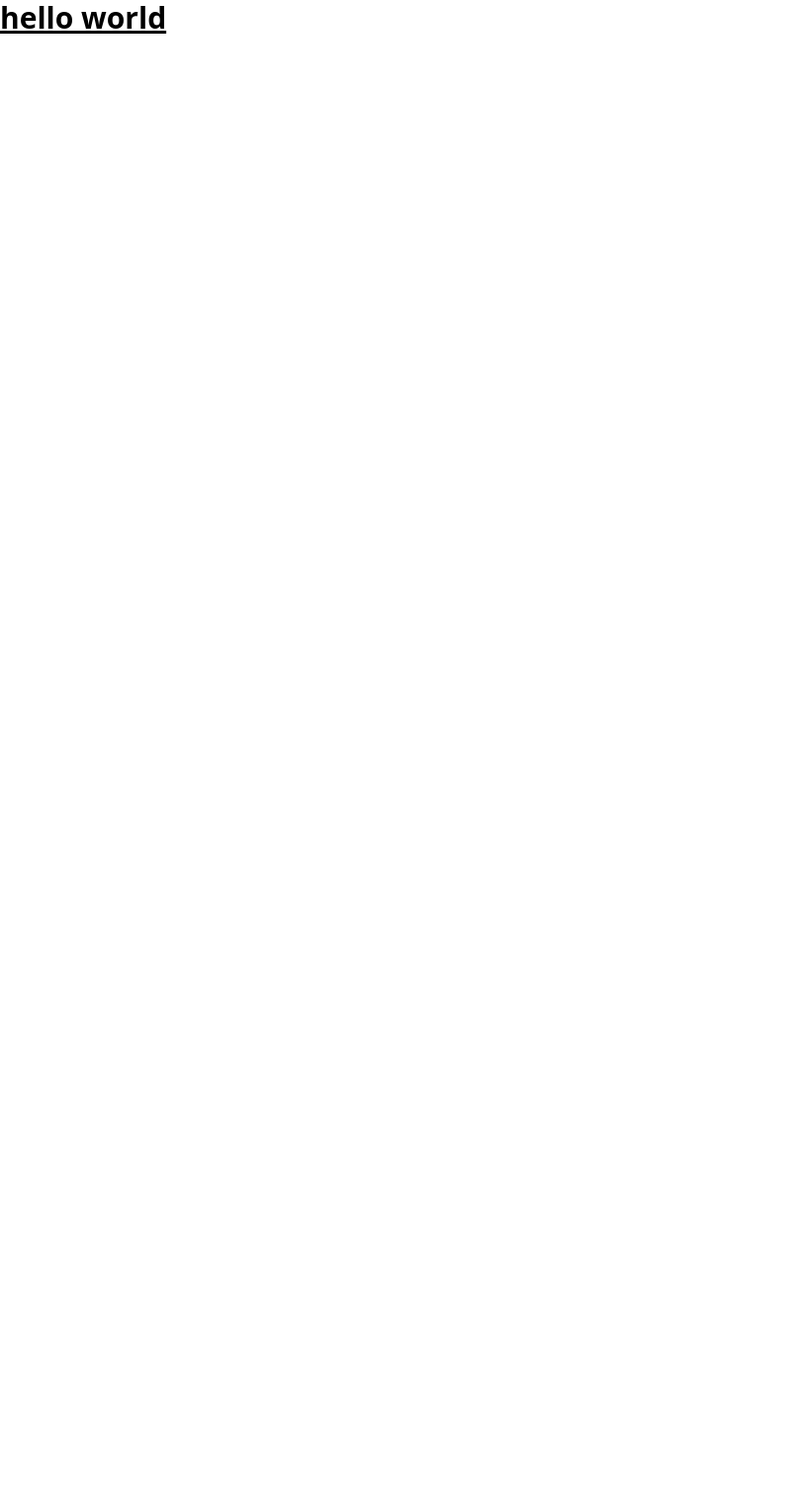
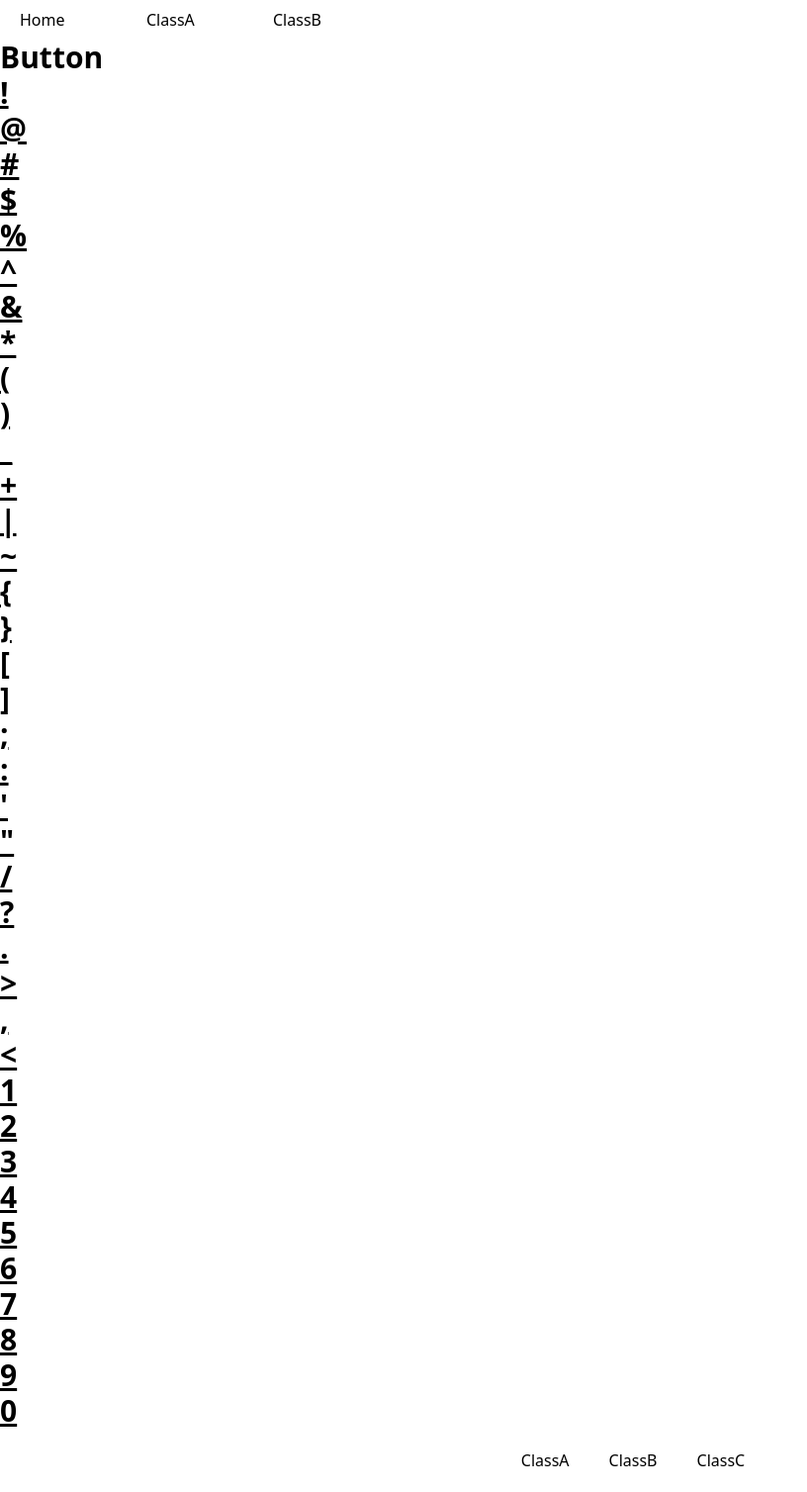
Before and after one commit to shimura0714/keytyping, a Next.js app: page / in a window 1280 px wide. Shown: the whole page at 99% size, without its empty margins (0-816 px from the left). Before the commit the page ends 800 px from the top, so only its background shows below. Built offline with nearby package versions, Linux system fonts and the light colour scheme.

Commit message:
add some components and pages

```diff
--- a/components/button/Key.tsx
+++ /dev/null
@@ -1,15 +0,0 @@
-import {FC} from 'react';
-
-type Props = {
-  character: string
-}
-
-export const Key: FC<Props> = ({character}) => {
-  return (
-    <div>
-      { character }
-    </div>
-  );
-};
-
-export default Key;
--- /dev/null
+++ b/components/keyboard/Key.tsx
@@ -0,0 +1,51 @@
+import {FC} from 'react';
+
+export type Character =
+  | '!'
+  | '@'
+  | '#'
+  | '$'
+  | '%'
+  | '^'
+  | '&'
+  | '*'
+  | '('
+  | ')'
+  | '_'
+  | '+'
+  | '|'
+  | '~'
+  | '{'
+  | '}'
+  | '['
+  | ']'
+  | ';'
+  | ':'
+  | "'"
+  | '"'
+  | '/'
+  | '?'
+  | '.'
+  | '>'
+  | ','
+  | '<'
+  | '1'
+  | '2'
+  | '3'
+  | '4'
+  | '5'
+  | '6'
+  | '7'
+  | '8'
+  | '9'
+  | '0';
+
+export type Props = {
+  character: Character;
+};
+
+export const Key: FC<Props> = ({character}) => {
+  return <div className='container'>{character}</div>;
+};
+
+export default Key;
--- /dev/null
+++ b/components/keyboard/Keyboard.tsx
@@ -0,0 +1,65 @@
+import { FC, useState } from "react";
+import { Key, Character } from "./Key";
+
+const characters: Character[] = [
+  "!",
+  "@",
+  "#",
+  "$",
+  "%",
+  "^",
+  "&",
+  "*",
+  "(",
+  ")",
+  "_",
+  "+",
+  "|",
+  "~",
+  "{",
+  "}",
+  "[",
+  "]",
+  ";",
+  ":",
+  "'",
+  '"',
+  "/",
+  "?",
+  ".",
+  ">",
+  ",",
+  "<",
+  "1",
+  "2",
+  "3",
+  "4",
+  "5",
+  "6",
+  "7",
+  "8",
+  "9",
+  "0",
+];
+
+export const Keyboard: FC = () => {
+  const getRandomKeyNumber = () => {
+    return Math.random() * (characters.length - 0) + 0;
+  }
+  const [keyChar, setKeyChar] = useState(getRandomKeyNumber());
+  console.log(keyChar);
+  const keypress = ((e: React.KeyboardEvent<HTMLButtonElement>) => {
+    console.log(e.key);
+    setKeyChar(getRandomKeyNumber());
+  });
+  return (
+    <div>
+      <button onKeyPress={ keypress }>Button</button>
+      {characters.map((character, index) => {
+        return <Key key={index} character={character} />;
+      })}
+    </div>
+  );
+};
+
+export default Keyboard;
--- a/components/layout/Footer.tsx
+++ b/components/layout/Footer.tsx
@@ -3,9 +3,13 @@ import {FC} from 'react';
 export const Footer: FC = () => {
 
   return (
-    <div>
-      HEADER
-    </div>
+    <footer>
+      <ul className='flex m-auto justify-center'>
+        <li className='w-50 m-5'>ClassA</li>
+        <li className='w-50 m-5'>ClassB</li>
+        <li className='w-50 m-5'>ClassC</li>
+      </ul>
+    </footer>
   )
 };
 
--- a/components/layout/Header.tsx
+++ b/components/layout/Header.tsx
@@ -3,9 +3,13 @@ import {FC} from 'react';
 export const Header: FC = () => {
 
   return (
-    <div>
-      HEADER
-    </div>
+    <header>
+        <ul className='flex pl-5 pr-5 pt-2 pb-2'>
+        <li className='w-32'>Home</li>
+        <li className='w-32'>ClassA</li>
+        <li className='w-32'>ClassB</li>
+      </ul>
+    </header>
   )
 };
 
--- /dev/null
+++ b/components/layout/Layout.tsx
@@ -0,0 +1,19 @@
+import { FC, ReactElement } from "react";
+import { Header } from "./Header";
+import { Footer } from "./Footer";
+
+type Props = {
+  children: ReactElement;
+};
+
+export const Layout: FC<Props> = ({ children }) => {
+  return (
+    <>
+      <Header />
+      <main className="text-3xl font-bold underline">{children}</main>
+      <Footer />
+    </>
+  );
+};
+
+export default Layout;
--- a/pages/index.tsx
+++ b/pages/index.tsx
@@ -1,14 +1,14 @@
-import type { NextPage } from 'next'
-import Head from 'next/head'
-import Image from 'next/image'
-import styles from '../styles/Home.module.css'
+import type { NextPage } from "next";
+import { VFC } from "react";
+import { Keyboard } from "../components/keyboard/Keyboard";
+import { Layout } from "../components/layout/Layout";
 
-const Home: NextPage = () => {
+const Home: VFC = () => {
   return (
-    <h1 className='text-3xl font-bold underline'>
-      hello world
-    </h1>
-  )
-}
+    <Layout>
+      <Keyboard />
+    </Layout>
+  );
+};
 
-export default Home
+export default Home;
```
